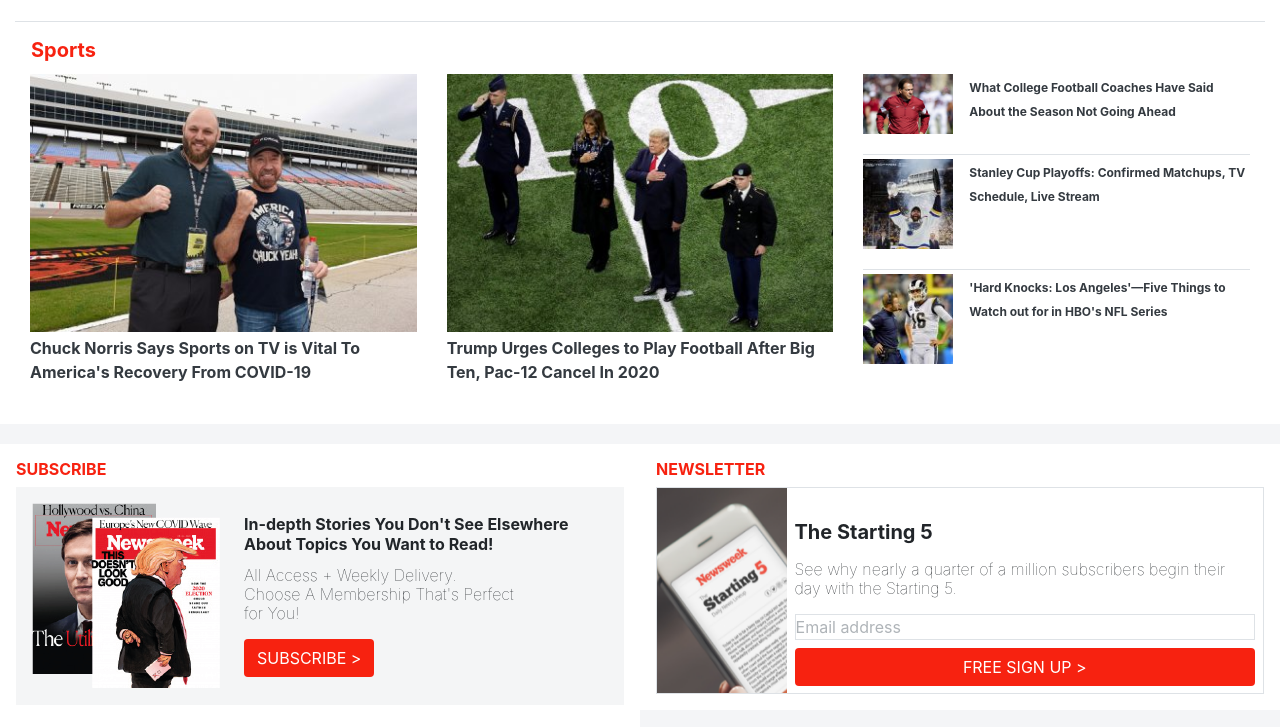
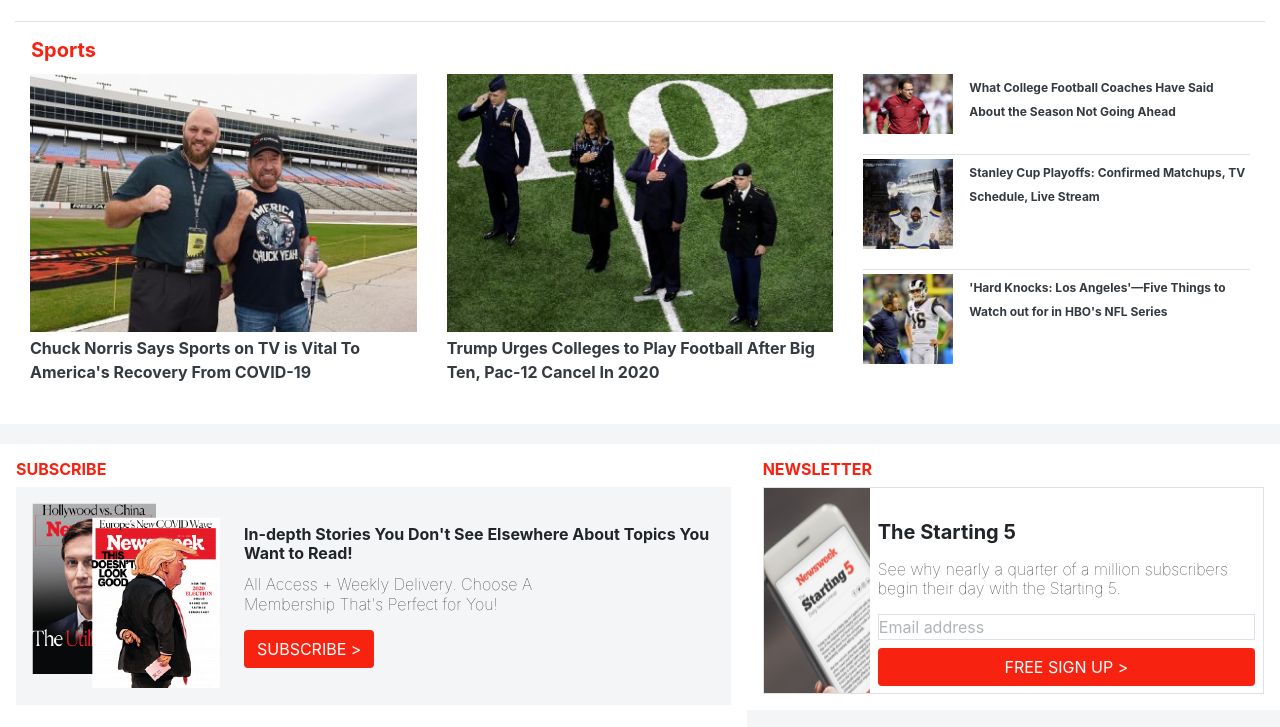
Before and after one commit to DcRonan/newsweek-bootstrap, a website: page index.html in a window 1280 px wide. Shown: the part 6831-7558 px from the top of the page. Drawn offline with nearby package versions, Linux system fonts and the light colour scheme.

Commit message:
changed columns to sub + newsletter

```diff
--- a/index.html
+++ b/index.html
@@ -1552,7 +1552,7 @@
     <!-- SUBSCRIBE + NEWSLETTER -->
     <section class="row d-lg-flex">
       <!-- SUBSCRIBE -->
-      <section class="d-flex flex-column col-lg-6 subscribe p-3">
+      <section class="d-flex flex-column col-lg-7 subscribe p-3">
         <div>
           <h6 class="text-red font-weight-bold">
             SUBSCRIBE
@@ -1577,7 +1577,7 @@
         </div>
       </section>
       <!-- NEWSLETTER -->
-      <section class="d-flex flex-column col-lg-6 newsletter p-3">
+      <section class="d-flex flex-column col-lg-5 newsletter p-3">
         <div>
           <h6 class="text-red font-weight-bold">
             NEWSLETTER
```
